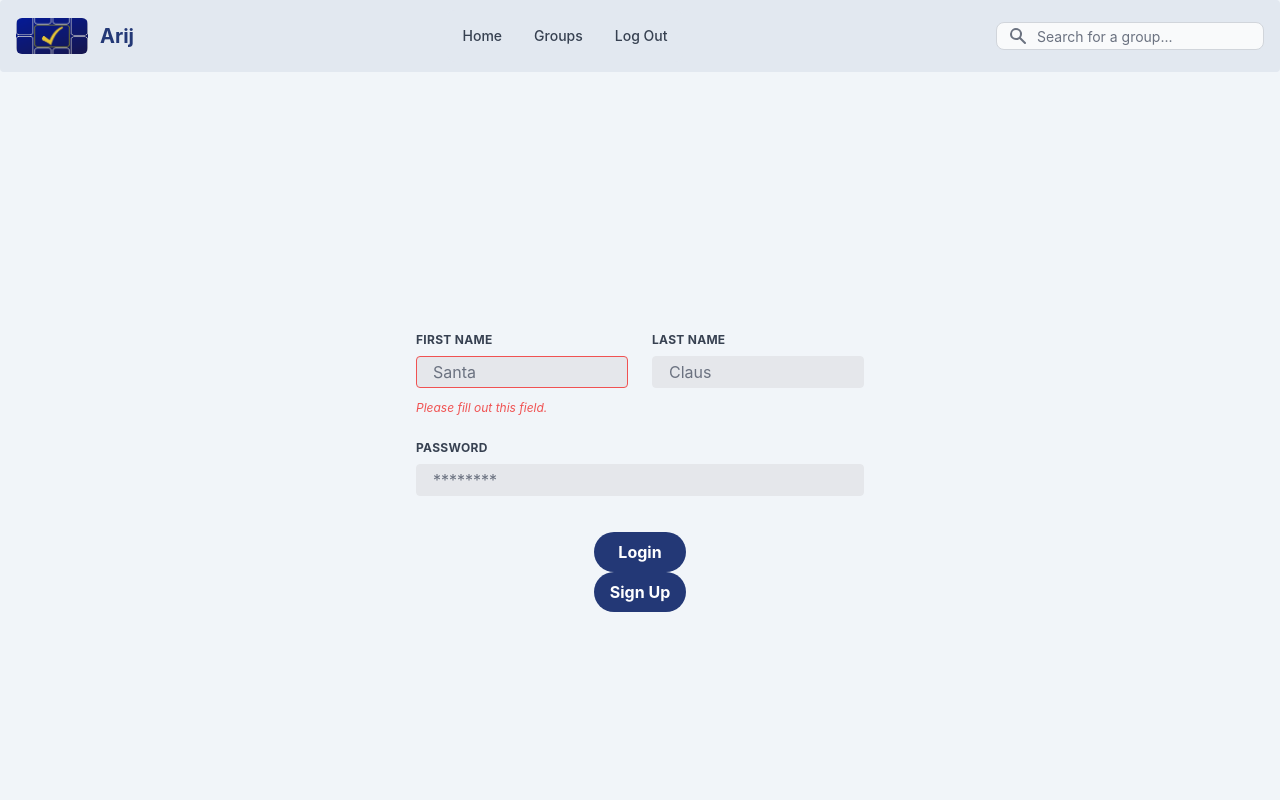
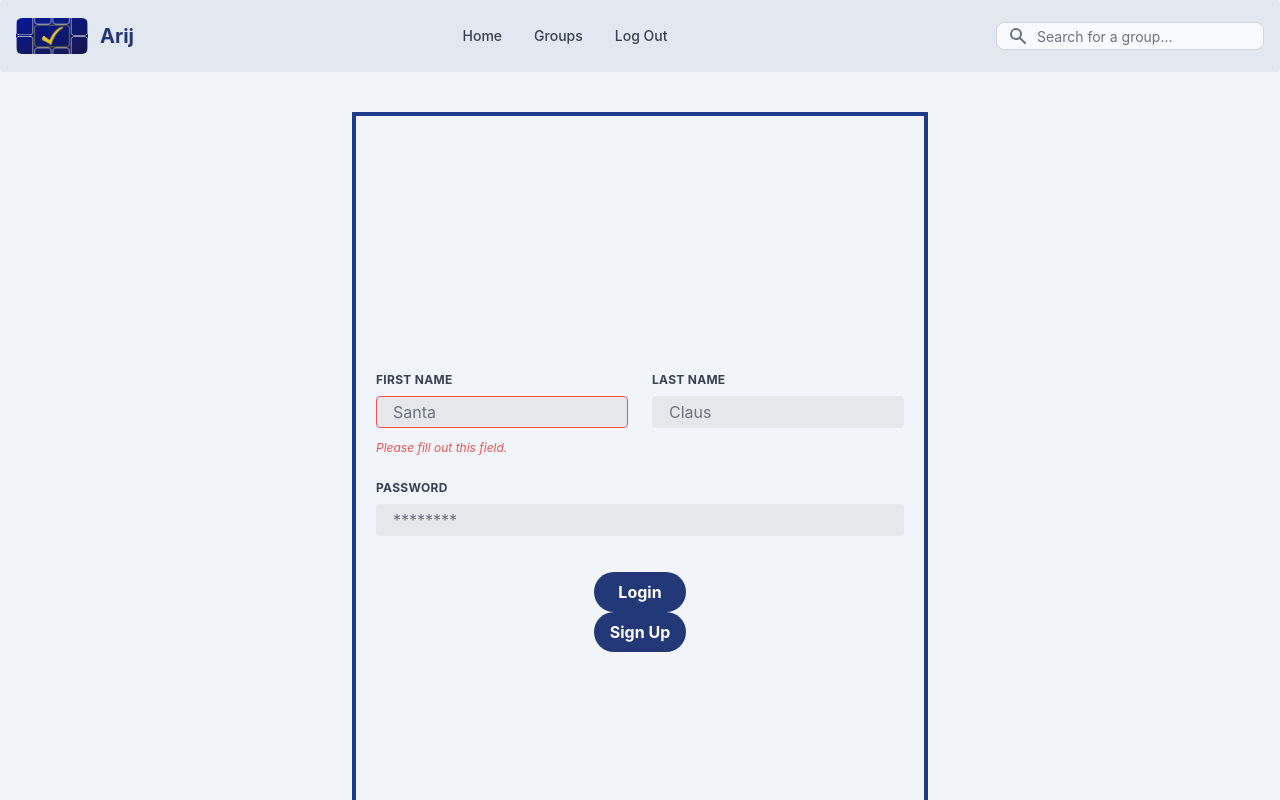
Before and after one commit to Jstelzl/arij, a React (Create React App) app in the folder client/: page / in a window 1280 px wide. Shown: the top 800 px of the page. Built offline with nearby package versions, Linux system fonts and the light colour scheme.

Commit message:
worked on login

```diff
--- a/client/src/App.css
+++ b/client/src/App.css
@@ -157,3 +157,7 @@ input {
 .actionButtons .cancel {
   background: white;
 }
+
+.login-border-color {
+  border-color: rgb(30 58 138);
+}
--- a/client/src/components/Login/index.js
+++ b/client/src/components/Login/index.js
@@ -51,7 +51,7 @@ function Login() {
     //   </card>
     // </div>
 
-    <form className="w-full max-w-lg max-w-md content-center sm:mx-auto min-h-screen">
+    <form className="w-full max-w-xl max-w-lg content-center sm:mx-auto min-h-screen m-10 p-5 login-border-color border border-4">
       <div className="flex flex-wrap -mx-3 mb-6">
         <div className="w-full md:w-1/2 px-3 mb-6 md:mb-0">
           <label className="block uppercase tracking-wide text-gray-700 text-xs font-bold mb-2" for="grid-first-name">
```
